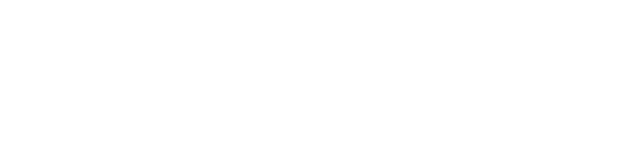
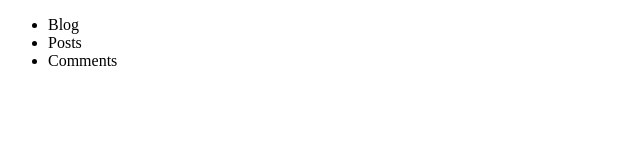
Before and after one commit to mhkafadar/wednesday-lesson, a plain HTML site: page index.html in a window 1280 px wide. Shown: the whole page, without its empty margins (0-640 px from the left). Drawn offline with Linux system fonts and the light colour scheme.

Commit message:
navbar added

```diff
--- a/index.html
+++ b/index.html
@@ -4,6 +4,14 @@
 
     </head>
     <body>
-
+        <header>
+            <nav>
+                <ul>
+                    <li>Blog</li>
+                    <li>Posts</li>
+                    <li>Comments</li>
+                </ul>
+            </nav>
+        </header>
     </body>
 </html>
```
